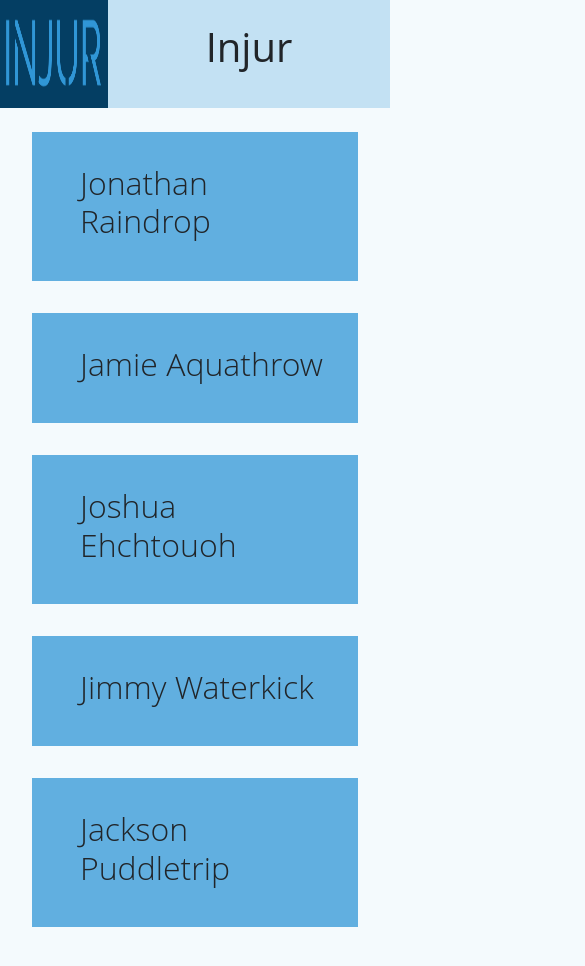
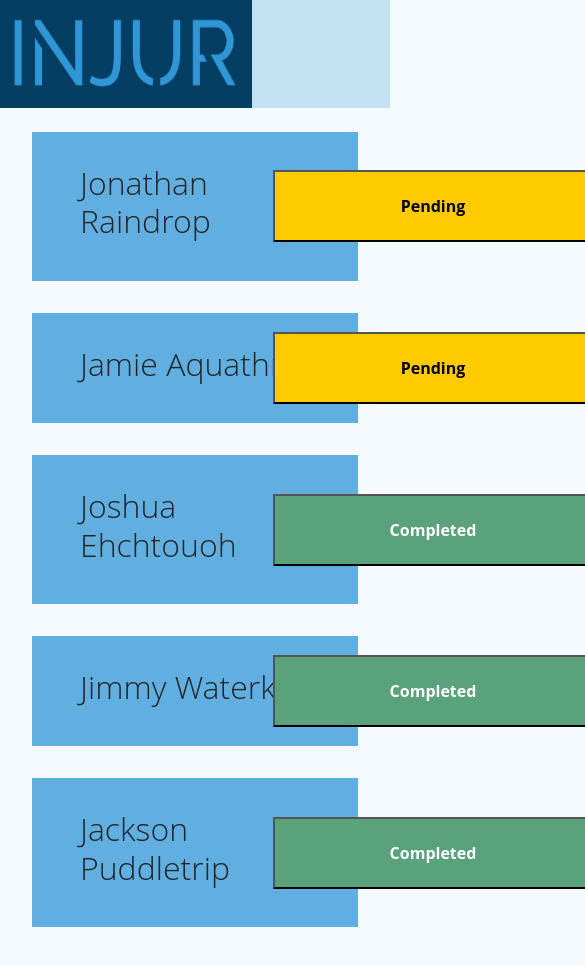
Before and after one commit to AlexLavoie42/Injur, a Vue app: page /reports in a window 390 px wide. Shown: the top 966 px of the page, 585 px wide, since content can reach past the window. Built offline with nearby package versions, Linux system fonts and the light colour scheme; no server answers.

Commit message:
Button Responsive Design

```diff
--- a/src/components/IncidentList.vue
+++ b/src/components/IncidentList.vue
@@ -54,7 +54,7 @@
         width: 20em;
         float: right;
         position: absolute;
-        left: 70em;
+        left: 70%;
         font-weight: bold;
         font-family: 'Open Sans', sans-serif;
 
@@ -67,7 +67,7 @@
         width: 20em;
         float: right;
         position: absolute;
-        left: 70em;
+        left: 70%;
         font-weight: bold;
         font-family: 'Open Sans', sans-serif;
     }
--- a/src/components/Navbar.vue
+++ b/src/components/Navbar.vue
@@ -1,7 +1,7 @@
 <template>
   <div class="header">
     <router-link to="/"><img src="../assets/image.png" id="hatLogo"></router-link>
-    <h1 id="companyName"> Injur </h1>
+    <h1 id="companyName"> </h1>
     <div class="header-right">
       <div class="dropdown">
         <template v-if="user.loggedIn">
@@ -82,7 +82,7 @@ export default {
 
   }
   #hatLogo {
-    width: 6em;
+    width: 14em;
     height: 6em;
   }
   #companyName {
```
